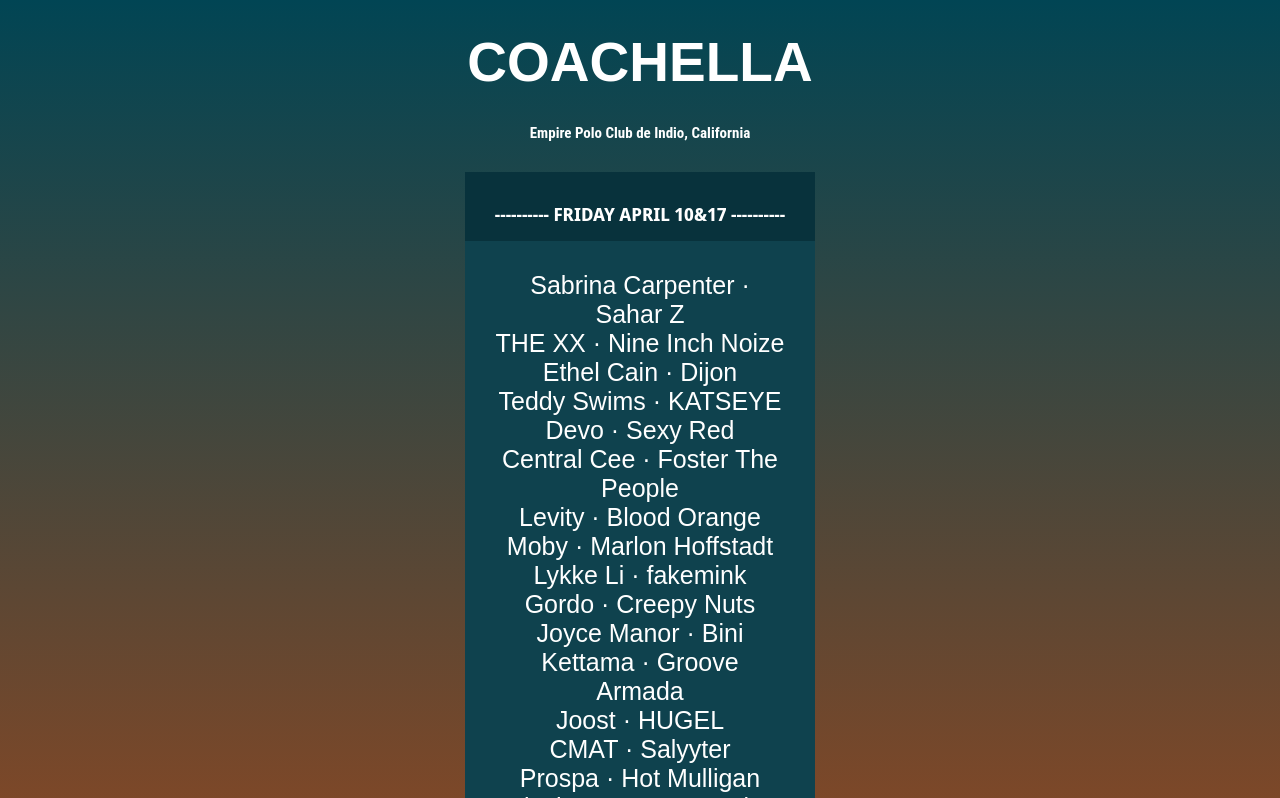
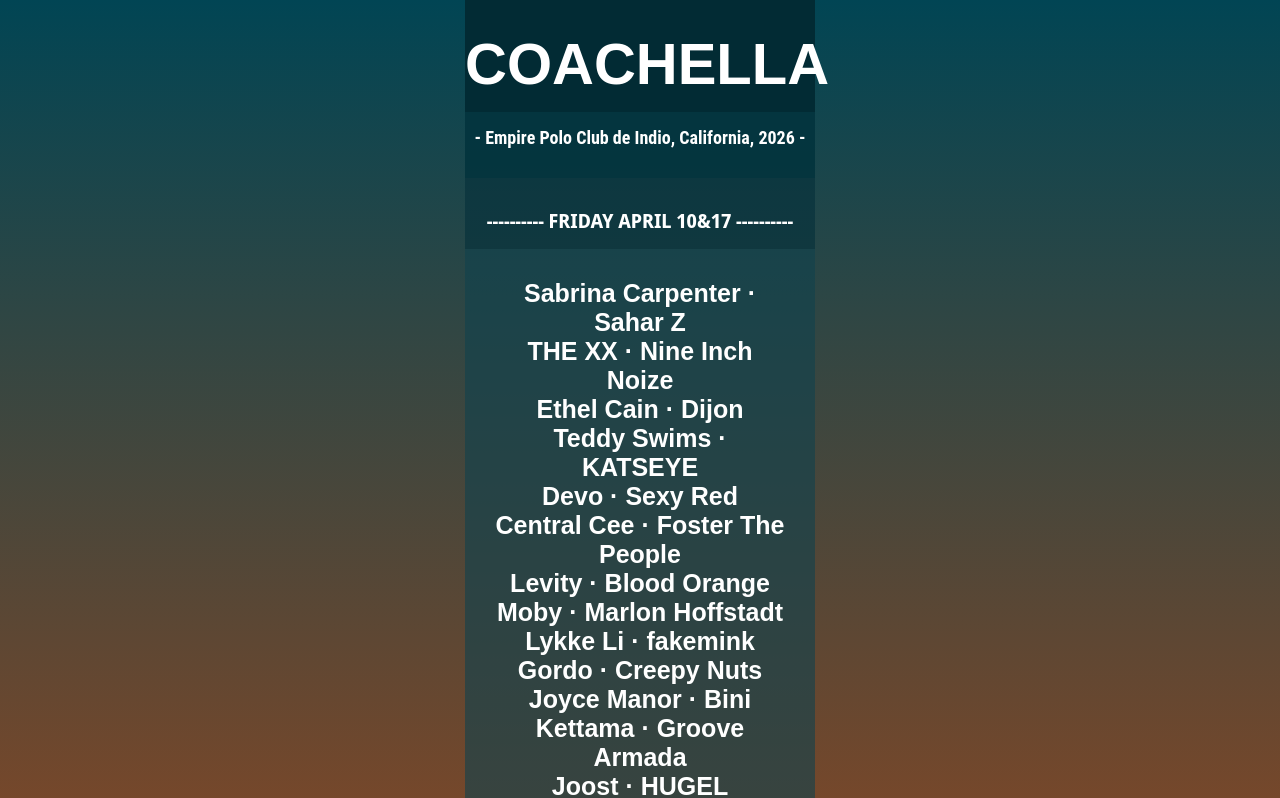
Before and after one commit to kathysuarezcaizaguano/p3, a plain HTML site: page index.html in a window 1280 px wide. Shown: the top 798 px of the page. Drawn offline with Linux system fonts and the light colour scheme.

Commit message:
Update index.html

```diff
--- a/index.html
+++ b/index.html
@@ -34,24 +34,25 @@
           font-family: "Finger Paint", sans-serif;
           text-align: center;
           padding: 30px 0 15px 0;
-
-          font-size: 55px;
+          font-size: 58px;
           color: rgb(255, 255, 255);
+          background: rgb(2, 43, 52)
         }
         h2{
             font-family: "Roboto Condensed", sans-serif;
             text-align: center;
             padding: 15px 0 30px 0;
-            font-size: 15px;
+            font-size: 18px;
             color: rgb(255, 255, 255);
+            background: rgba(3, 51, 61, 0.9)
 
         }
         h3{
           color: rgb(255, 255, 255);
           font-family: "Noto Sans Display", sans-serif, bold;
           text-align: center;
-          font-size: 18px;
-          background-color: rgb(8, 50, 60);
+          font-size: 19px;
+          background-color: rgba(8, 50, 60, 0.7);
           padding: 30px 0 15px 0;
         }
 
@@ -61,10 +62,11 @@
           font-size: 25px;
           margin: auto;
           text-align: center;
+          font-weight: bold;
         }
         ul{
           margin: auto;
-          background-color: rgb(15, 66, 78);
+          background-color: rgba(15, 66, 78, 0.6);
           font-family:Arial, Helvetica, sans-serif
 
 
@@ -77,13 +79,18 @@
           color: rgb(255, 255, 255);
           font-size:17px ;
           font-family: "Roboto Condensed", sans-serif;
+          background-color: rgba(8, 50, 60, 0.7)
+        }
+        a{
+          color: rgb(255, 255, 255);
+          font-weight: bold;
         }
     </style>
 </head>
 <body>
   <div>
   <h1>COACHELLA </h1>
-  <h2>Empire Polo Club de Indio, California</h2>
+  <h2>- Empire Polo Club de Indio, California, 2026 -</h2>
   <h3>---------- FRIDAY APRIL 10&17 ----------</h3>
   <section>
   <ul>
@@ -115,7 +122,7 @@
   </ul>
   </section>
   <section>
-  <h3>---------- SATURDAY APRIL 11&18 ----------</h3>
+  <h3>--------- SATURDAY APRIL 11&18 ---------</h3>
   <ul>
     <li>Justin Bieber · The Strokes</li>
     <li>GIVEON · Addison Rae</li>
```
